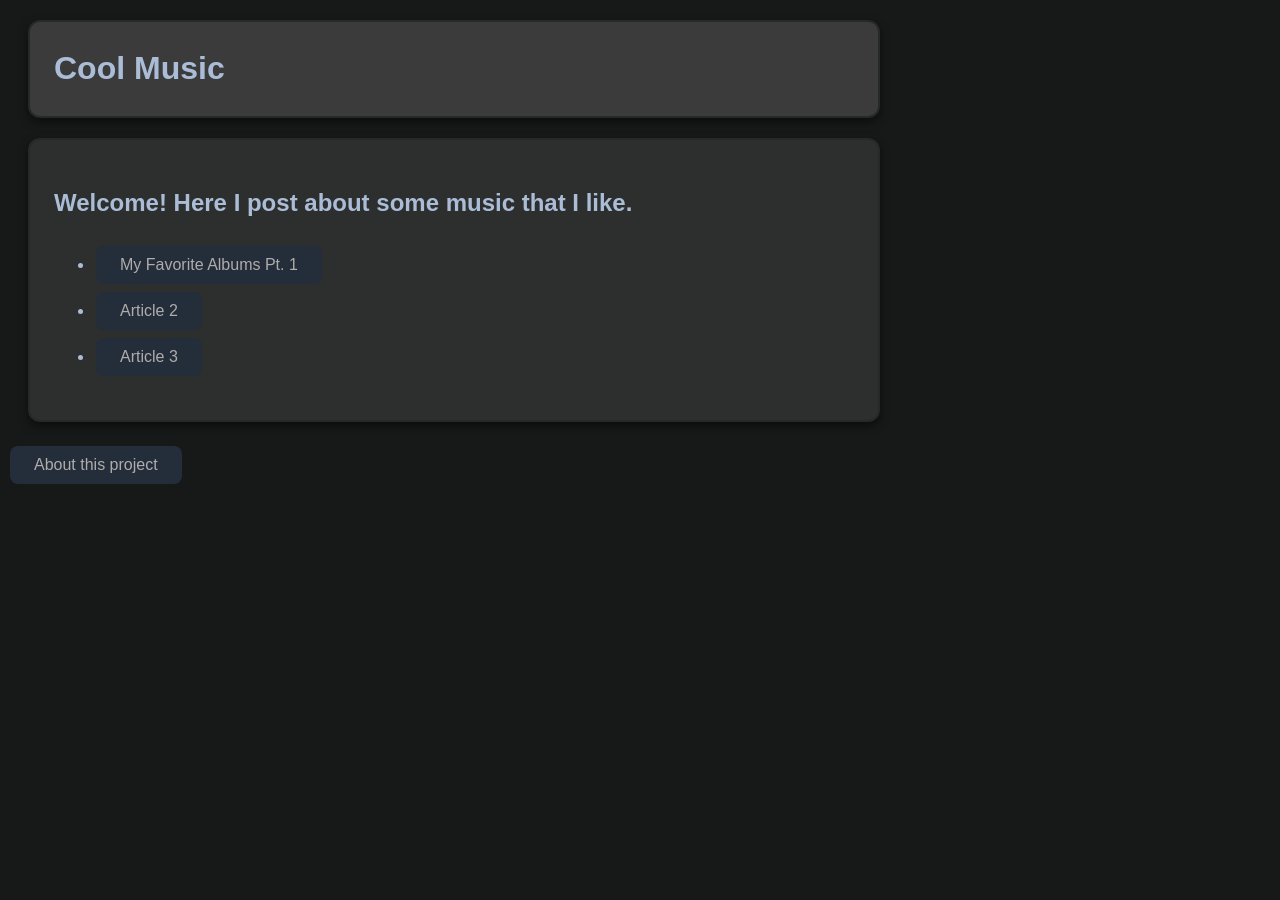
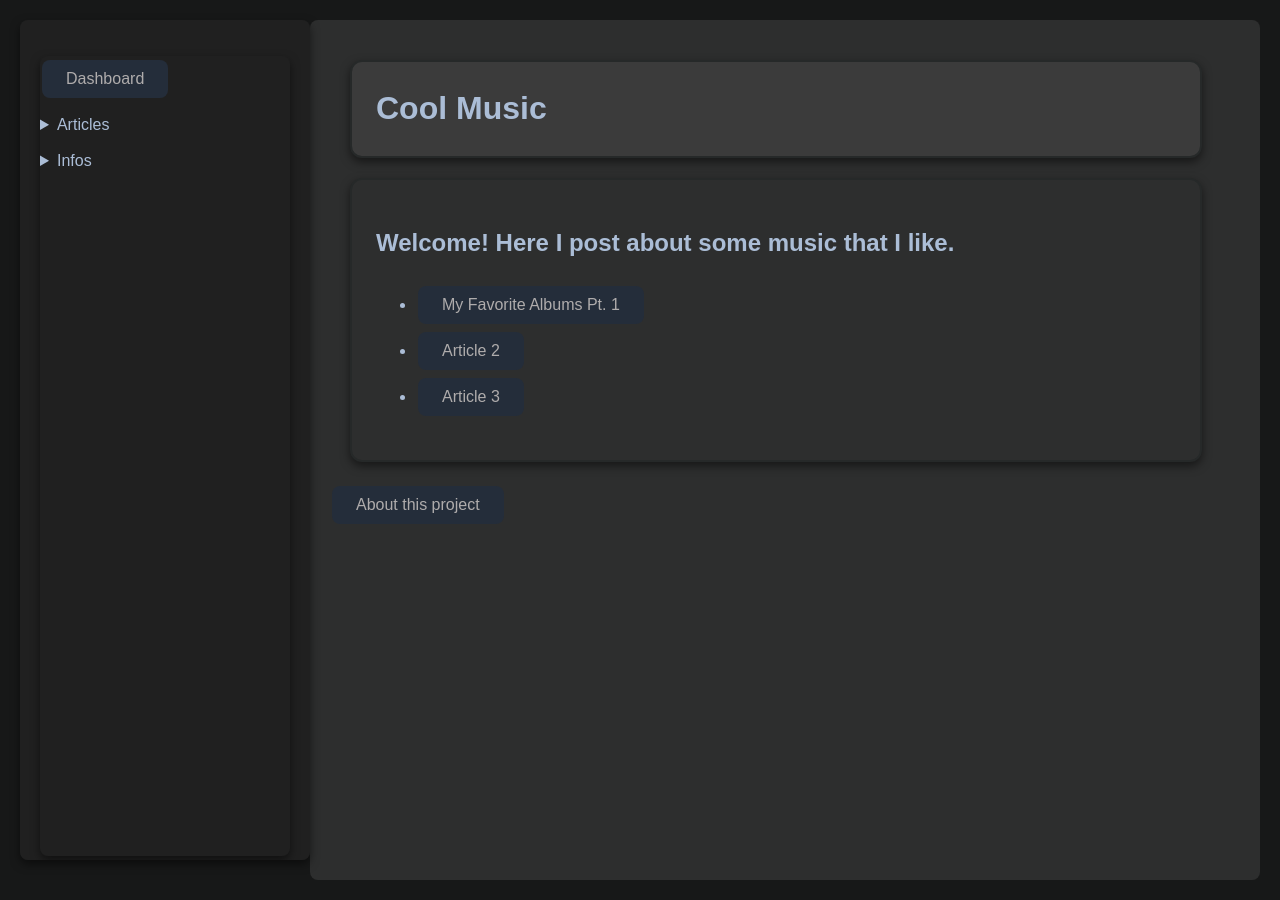
Before and after one commit to LordVoldemortGames/Music_blog, a plain HTML site: page index.html in a window 1280 px wide. Before the commit the page ends 800 px from the top, so only its background shows below. Drawn offline with Linux system fonts and the light colour scheme.

Commit message:
commit 2: a bit more

```diff
--- a/index.html
+++ b/index.html
@@ -1,16 +1,49 @@
 <!doctype html>
 <html lang="en">
 <head>
-        <style>
-            body {
-                background-color: #171818;
-            }
-        </style>
+    <meta charset="UTF-8">
+    <meta name="viewport" content="width=device-width, initial-scale=1.0">
+    <title>Cool Music</title>
     <link rel="stylesheet" href="style.css">
+</head>
 
+<body>
+    <div class="layout-container">
+        <aside class="sidebar">
+            <nav>
+                <ul class="sidebar -menu">
+
+                    <li><a href='#'> <button class="button">Dashboard </button> </a></li>
+
+                    <li>
+                        <details>
+                            <summary>Articles</summary>
+                            <ul>
+                                <li> <a href="Articles/articles.html"> <button class="button"> All Articles </button> </a> </li>
+                                <li> <a href="Articles/article1.html"> <button class="button"> My Favorite Albums Pt. 1 </button> </a> </li>
+                                <li> <a href="Articles/article2.html"> <button class="button"> Article 2 </button> </a> </li>
+                                <li> <a href="Articles/article3.html"> <button class="button"> Article 3 </button> </a> </li>
+                            </ul>
+                        </details>
+                    </li>
+
+                    <li>
+                        <details>
+                            <summary>Infos</summary>
+                            <ul>
+                                <li> <a href="Articles/about.html"> <button class="button"> About this project </button> </a> </li>
+                            </ul>
+                        </details>
+                    </li>
+                </ul>
+            </nav>
+        </aside>
+        <main class="content">
             <div class="container-h1">
                 <h1>Cool Music</h1>
             </div>
+
+
 
             <div class="container-1">
                 <h2>Welcome! Here I post about some music that I like.</h2>
@@ -21,8 +54,8 @@
                 <li> <a href="Articles/article3.html"> <button class="button"> Article 3 </button> </a> </li>
                 </ul>
             </div>
-
             <a href="Articles/about.html"> <button class="button"> About this project </button> </a>
-
-    </head>
+        </main>
+    </div>
+</body>
 </html>
--- a/style.css
+++ b/style.css
@@ -1,10 +1,14 @@
 /* base styles */
 
-body {
+html, body {
+    background-color: #171818;
     color: #abbdd6;
     font-size: 16px;
     line-height: 1.6;
     font-family: "Bahnschrift", sans-serif;
+    margin: 0;
+    padding: 0;
+    min-height: 100%;
 }
 
 h1, h2, h3, h4, h5, h6 {
@@ -13,9 +17,7 @@ h1, h2, h3, h4, h5, h6 {
     font-weight: bold;
 }
 
-/* background color for text selection */
-
--moz-selection {
+/*-moz-selection {
     background-color: #171818;
     text-shadow: none;
 }
@@ -23,7 +25,7 @@ h1, h2, h3, h4, h5, h6 {
 selection {
     background-color: #171818;
     text-shadow: none;
-}
+}*/
 
 
 
@@ -76,6 +78,80 @@ button:active {
   transform: translateY(0);
   box-shadow: none;
 }
+
+.layout-container {
+    display: flex;
+    flex-direction: row;
+    align-items: center;
+    justify-content: center;
+    min-height: 100vh;
+    align-items: stretch;
+    padding: 20px;
+}
+
+.sidebar {
+    position: sticky;
+    top: 0;
+    height: 100dvh;
+    overflow-y: auto;
+    background-color: #202020;
+    color: #abbdd6;
+    width: 250px;
+    padding: 20px;
+    border-radius: 8px;
+    box-shadow: 0 4px 10px rgba(0, 0, 0, 0.5);
+    margin-bottom: 20px;
+}
+
+.sidebar ul {
+    list-style-type: none;
+    padding: 0;
+}
+
+.sidebar li {
+    margin-bottom: 10px;
+}
+
+.sidebar a {
+    color: #abbdd6;
+    text-decoration: none;
+    font-family: "Bahnschrift", sans-serif;
+}
+
+.sidebar a:hover {
+    text-decoration: underline;
+}
+
+.content {
+    flex-grow: 1;
+    background-color: #2d2e2e;
+    padding: 20px;
+    border-radius: 8px;
+}
+
+.article-grid {
+    display: grid;
+    grid-template-columns: repeat(auto-fill, minmax(250px, 1fr));
+    gap: 25px;
+    padding: 30px;
+}
+
+.article-card {
+    background-color:#3b3b3b;
+    border-radius: 8px;
+    box-shadow: 0 4px 10px rgba(0, 0, 0, 0.5);
+    overflow: hidden;
+    display: flex;
+    flex-direction: column;
+}
+
+.article-body {
+    padding: 25px;
+    display: flex;
+    flex-direction: column;
+    flex-grow: 1;
+}
+
 
 
 
```
Also changed, not shown: Articles/article1.html (+5 -8 lines), Articles/articles.html (added, +30 -0 lines), err/404.html (+1 -1 lines), Images/DepecheMode_Violator_Cover.jpg (added), microphone.jpg (deleted), 1 other file. Lines whose indentation alone changed are shown as unchanged.
